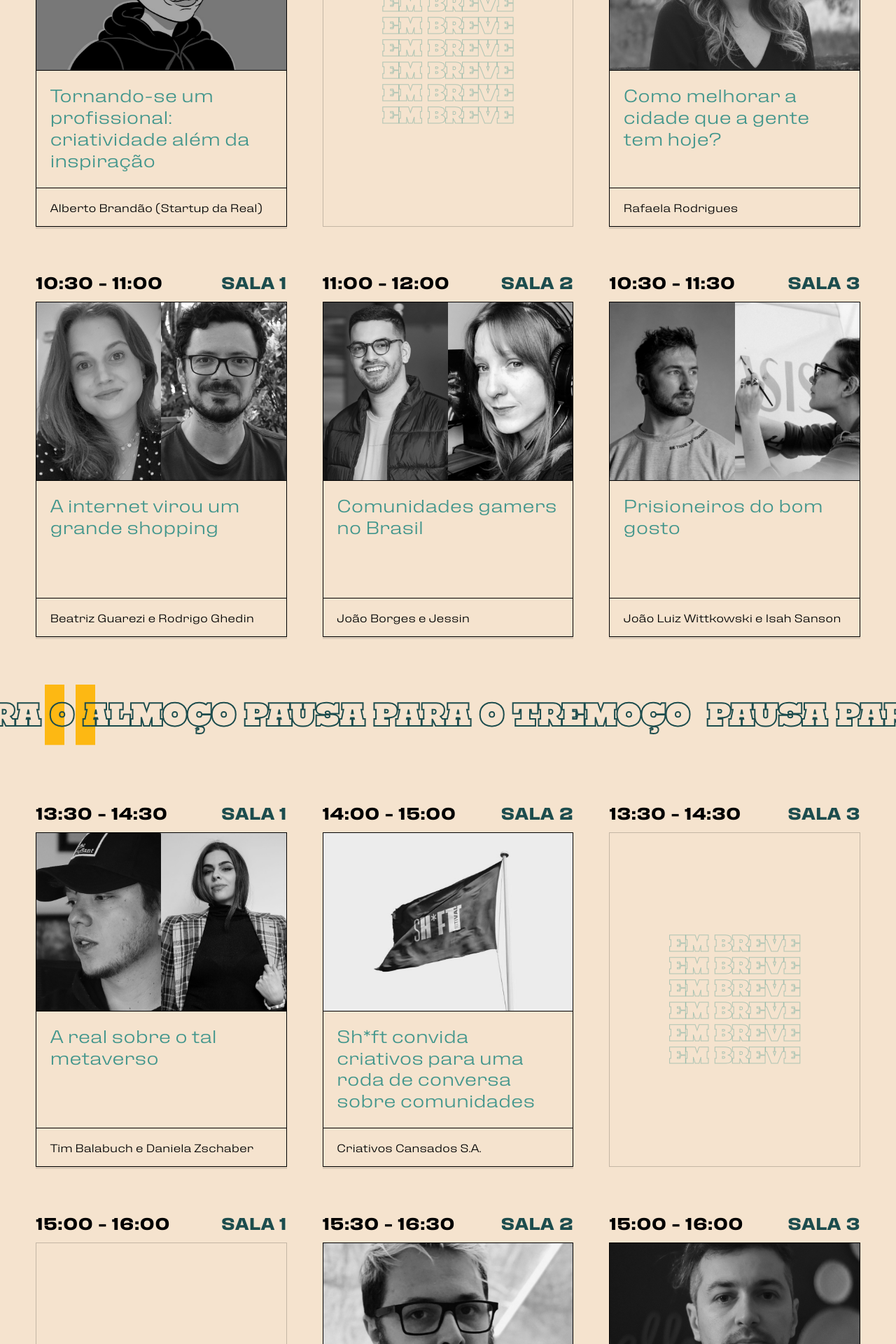
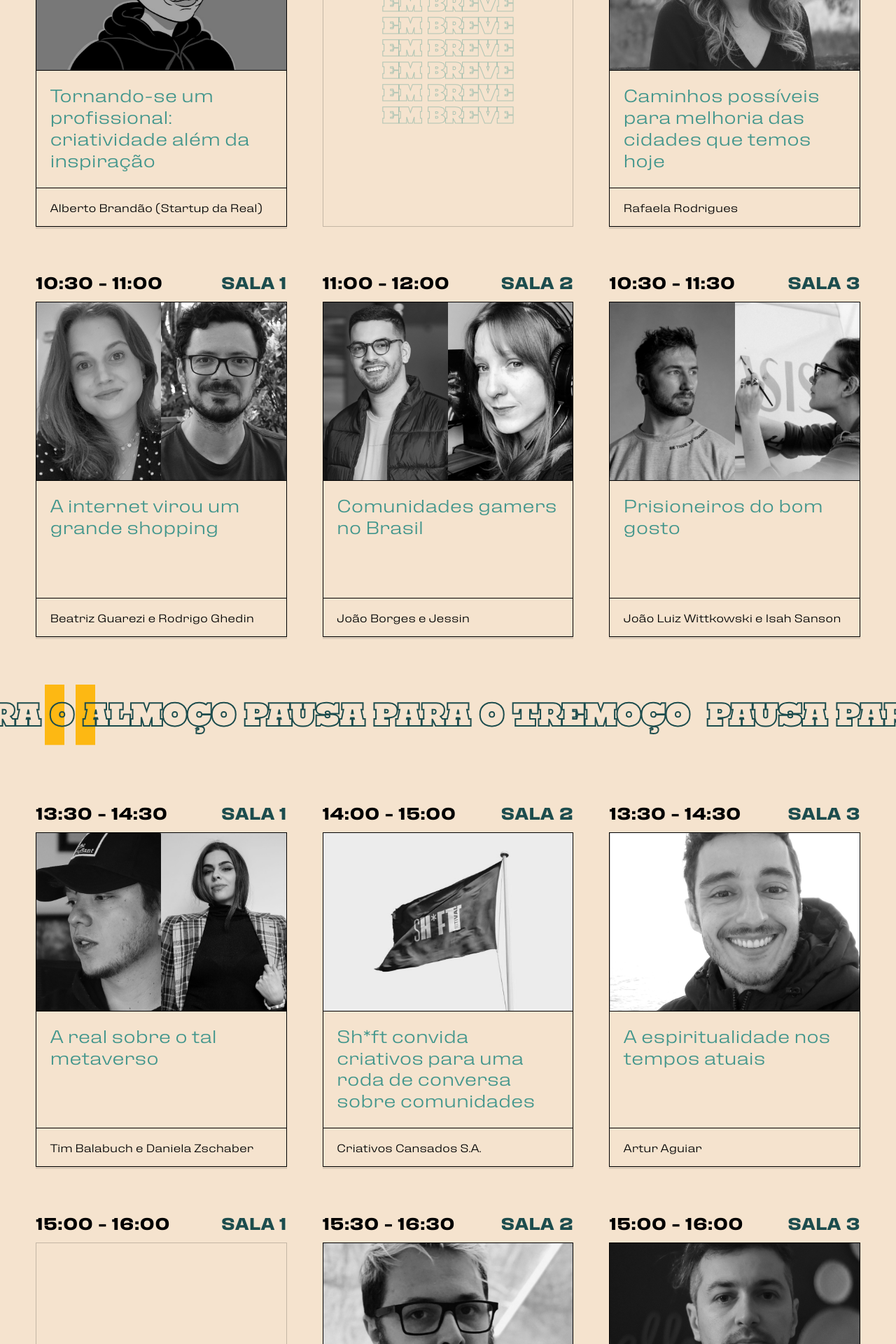
Before and after one commit to gabrnunes/shift-2022, a Next.js app: page / in a window 1280 px wide. Shown: the part 2860-4780 px from the top of the page at 70% size. Built offline with nearby package versions, Linux system fonts and the light colour scheme.

Commit message:
feat: ajustar programação

```diff
--- a/src/components/schedule/Schedule.json
+++ b/src/components/schedule/Schedule.json
@@ -49,8 +49,8 @@
             "type": "Palestra",
             "hour": "09:00 - 10:00",
             "room": "Sala 3",
-            "title": "Como melhorar a cidade que a gente tem hoje?",
-            "description": "A gente nasce e morre nas cidades e elas acumulam problemas bem antigos, como o saneamento e bem novos, como a conectividade. Queremos entender, como eu e você, podemos - dentro da nossa possibilidade - melhorar as cidades que temos hoje. Quais são as ferramentas que podemos usar?",
+            "title": "Caminhos possíveis para melhoria das cidades que temos hoje",
+            "description": "Queremos entender, como eu, você, podemos - dentro da nossa possibilidade - melhorar as cidades que temos hoje. Quais são as iniciativas, ferramentas e movimentos possíveis?",
             "speakers": [
                 {
                     "name": "Rafaela Rodrigues",
@@ -187,20 +187,20 @@
             ]
         },
         {
-            "soon": true,
+            "soon": false,
             "type": "Palestra",
             "hour": "13:30 - 14:30",
             "room": "Sala 3",
-            "title": "A espiritualidade nos dias atuais",
-            "description": "Estamos focados em melhorar o nosso currículo, ter relações reais, reciclar o lixo, votar direito, comer alimentos orgânicos e fazer atividades físicas. Falamos sobre comunicação não violenta e mindfulness, compartilhamos ideias sobre tudo isso mas, quando o assunto é espiritualidade, nossa experiência com espiritualidade é a mesma de quando éramos crianças. Deixamos de lado esse assunto por muito tempo, onde a espiritualidade se encaixa em pleno 2022? O que a gente tem a ver com espiritualidade?",
+            "title": "A espiritualidade nos tempos atuais",
+            "description": "A espiritualidade é um fenômeno humano que sempre nos acompanhou através das gerações. Conforme evoluímos enquanto intelecto e compreensão científica da existência a nossa noção de espiritualidade tem adotado cada vez mais formas de manifestação. Qual o fio condutor que liga todas estas formas? E como viver uma vida espiritual nos tempos atuais?",
             "speakers": [
                 {
-                    "name": "",
-                    "subtitle": "",
-                    "photo": "/img/schedule/.jpg",
+                    "name": "Artur Aguiar",
+                    "subtitle": "Psicólogo, Terapeuta e Professor de Kung Fu",
+                    "photo": "/img/schedule/artur-aguiar.jpg",
                     "twitter": null,
-                    "linkedin": "",
-                    "instagram": ""
+                    "linkedin": null,
+                    "instagram": "https://www.instagram.com/artur_aguiar_terapeuta"
                 }
             ]
         }
--- a/src/components/sponsors/Sponsors.module.scss
+++ b/src/components/sponsors/Sponsors.module.scss
@@ -46,6 +46,7 @@
 
     .container {
         column-gap: 3%;
+        flex-wrap: wrap;
     }
 
     a {
@@ -54,7 +55,7 @@
         margin-top: 5vh;
 
         @media (max-width: 1110px) {
-            max-width: 33%;
+            max-width: 30%;
         }
 
         img {
```
Also changed, not shown: public/img/schedule/artur-aguiar.jpg (added).
